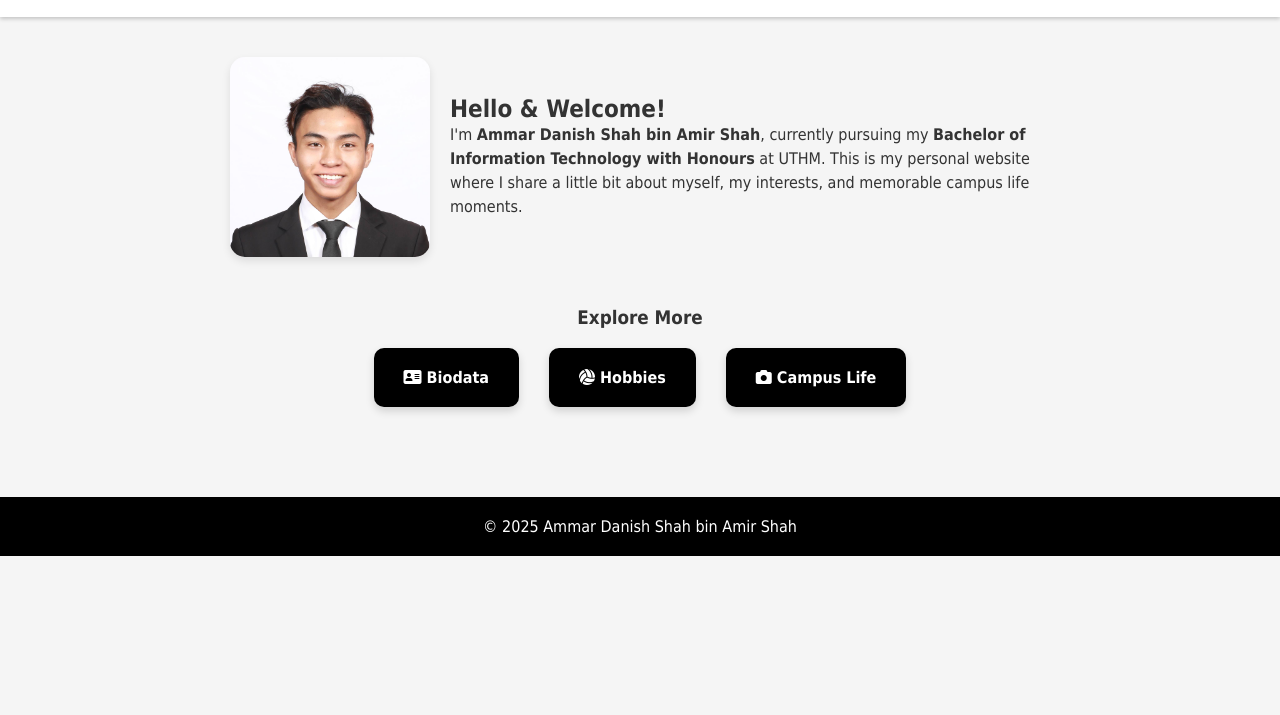
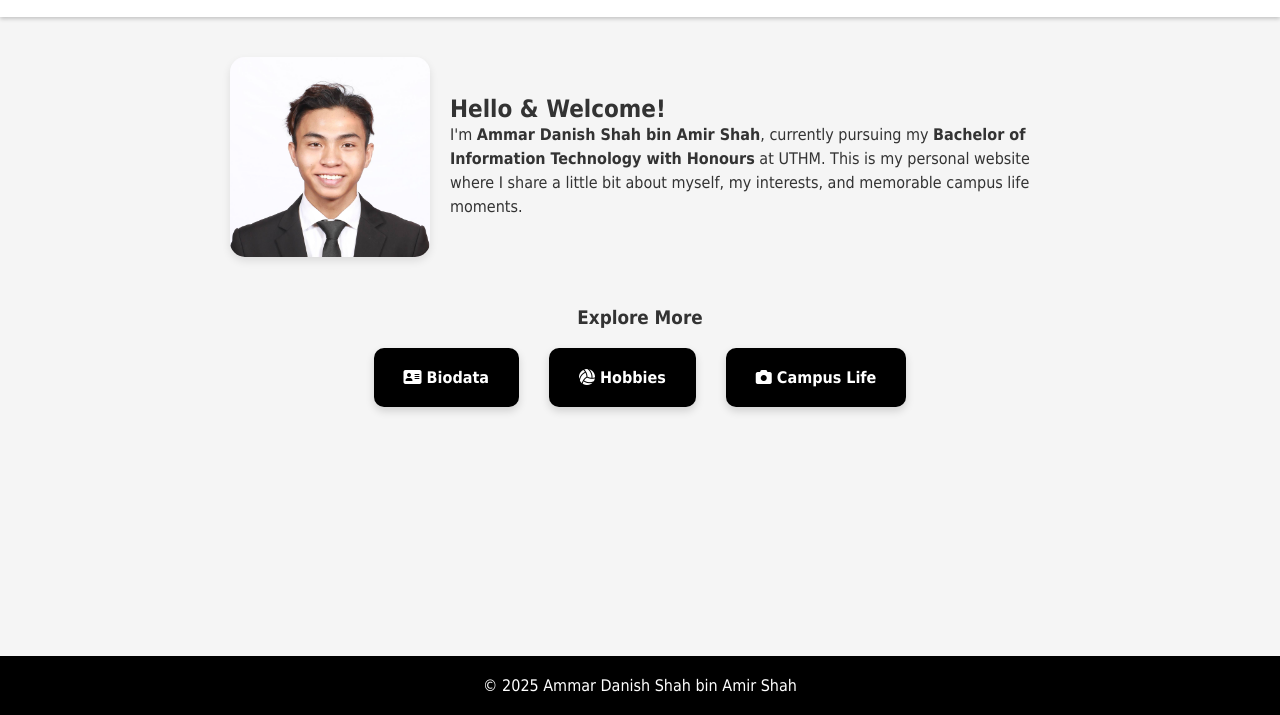
Before and after one commit to mardsh03/webdev_lab3, a plain HTML site: page index.html in a window 1280 px wide. Shown: the part 85-800 px from the top of the page. Drawn offline with Linux system fonts and the light colour scheme.

Commit message:
Adjust CSS to make use of flex layout so footer stay at the bottom of the page

```diff
--- a/styles.css
+++ b/styles.css
@@ -9,6 +9,16 @@
     font-family: 'San Francisco', Tahoma, Geneva, Verdana, sans-serif;
     background-color: #f5f5f5;
     color: #333;
+  }
+
+  html, body {
+    height: 100%;
+    display: flex;
+    flex-direction: column;
+  }
+
+  main {
+    flex: 1;
   }
 
   header {
```
